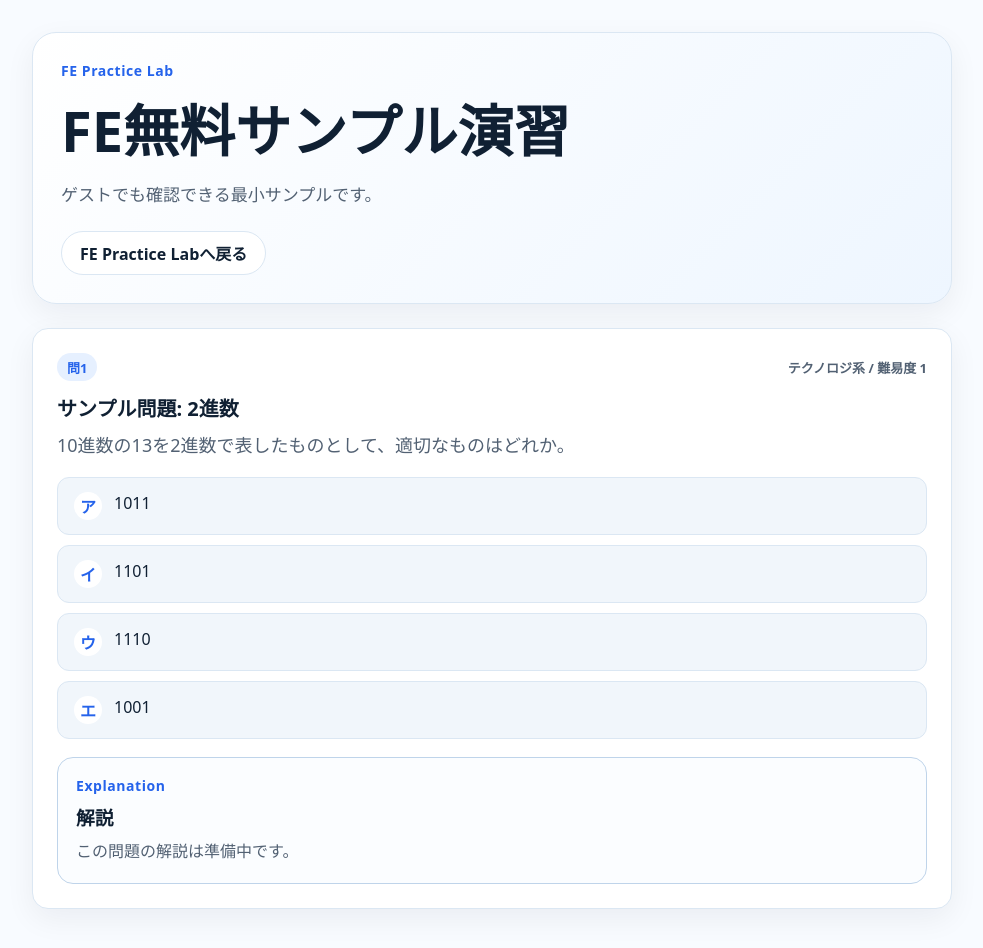
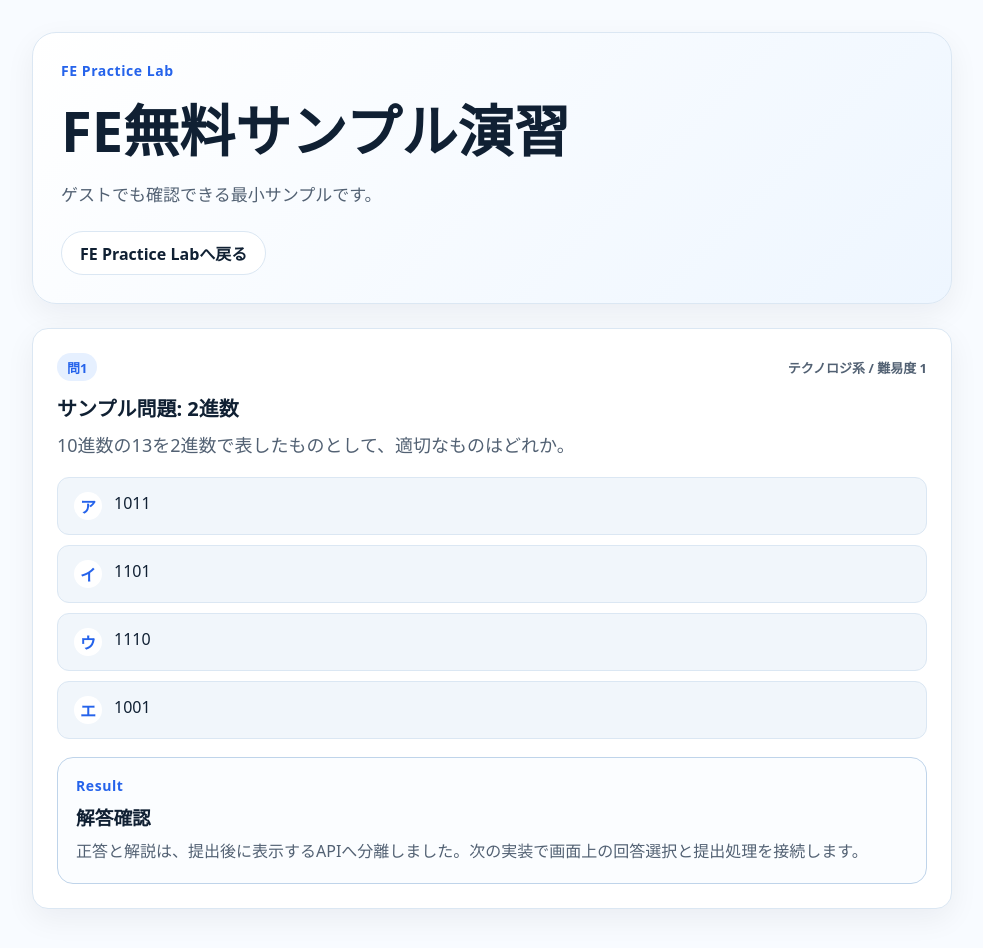
Before and after one commit to Shota-Zaki/License-Base, a Next.js app in the folder apps/web/: page /engineer-license-lab/fe/practice/fe-free-sample-set in a window 1280 px wide. Shown: the top 948 px of the page, without its empty margins (148-1131 px from the left). Built offline with nearby package versions, Linux system fonts and the light colour scheme; no server answers.

Commit message:
fix: hide answers before grading

```diff
--- a/apps/web/app/engineer-license-lab/fe/practice/[practiceSetId]/page.tsx
+++ b/apps/web/app/engineer-license-lab/fe/practice/[practiceSetId]/page.tsx
@@ -22,10 +22,7 @@
       </section>
 
       <section className="practice-stack" aria-label="問題演習">
-        {practiceSet.questions.map((question, questionIndex) => {
-          const correctChoices = question.choices.filter((choice) => choice.isCorrect);
-
-          return (
+        {practiceSet.questions.map((question, questionIndex) => (
           <article className="card question-card" key={question.id}>
             <div className="card-topline">
               <span className="badge">問{questionIndex + 1}</span>
@@ -35,23 +32,19 @@
             <p className="question-body">{question.body}</p>
             <ol className="choice-list labeled-choice-list">
               {question.choices.map((choice) => (
-                  <li className={choice.isCorrect ? 'choice-item correct-choice' : 'choice-item'} key={choice.id}>
+                <li className="choice-item" key={choice.id}>
                   <span className="choice-label">{choice.label}</span>
                   <span>{choice.body}</span>
                 </li>
               ))}
             </ol>
             <div className="explanation-panel">
-                <div className="eyebrow">Explanation</div>
-                <h3>解説</h3>
-                <p>{question.explanation?.bodyMd ?? 'この問題の解説は準備中です。'}</p>
-                {correctChoices.length > 0 ? (
-                  <p className="answer-line">正答: {correctChoices.map((choice) => choice.label).join('、')}</p>
-                ) : null}
+              <div className="eyebrow">Result</div>
+              <h3>解答確認</h3>
+              <p>正答と解説は、提出後に表示するAPIへ分離しました。次の実装で画面上の回答選択と提出処理を接続します。</p>
             </div>
           </article>
-          );
-        })}
+        ))}
       </section>
     </main>
   );
```
Lines whose indentation alone changed are shown as unchanged.
